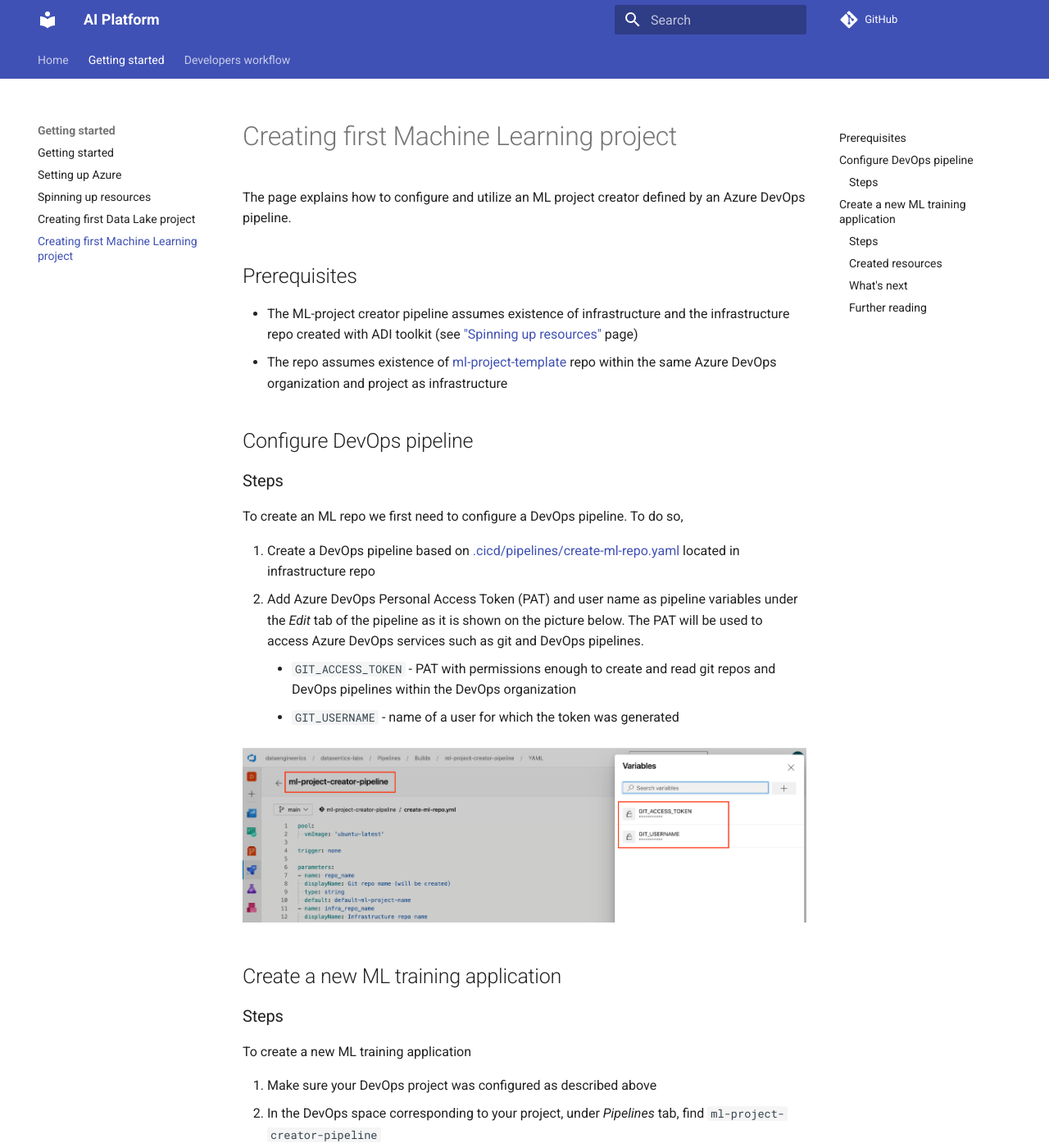
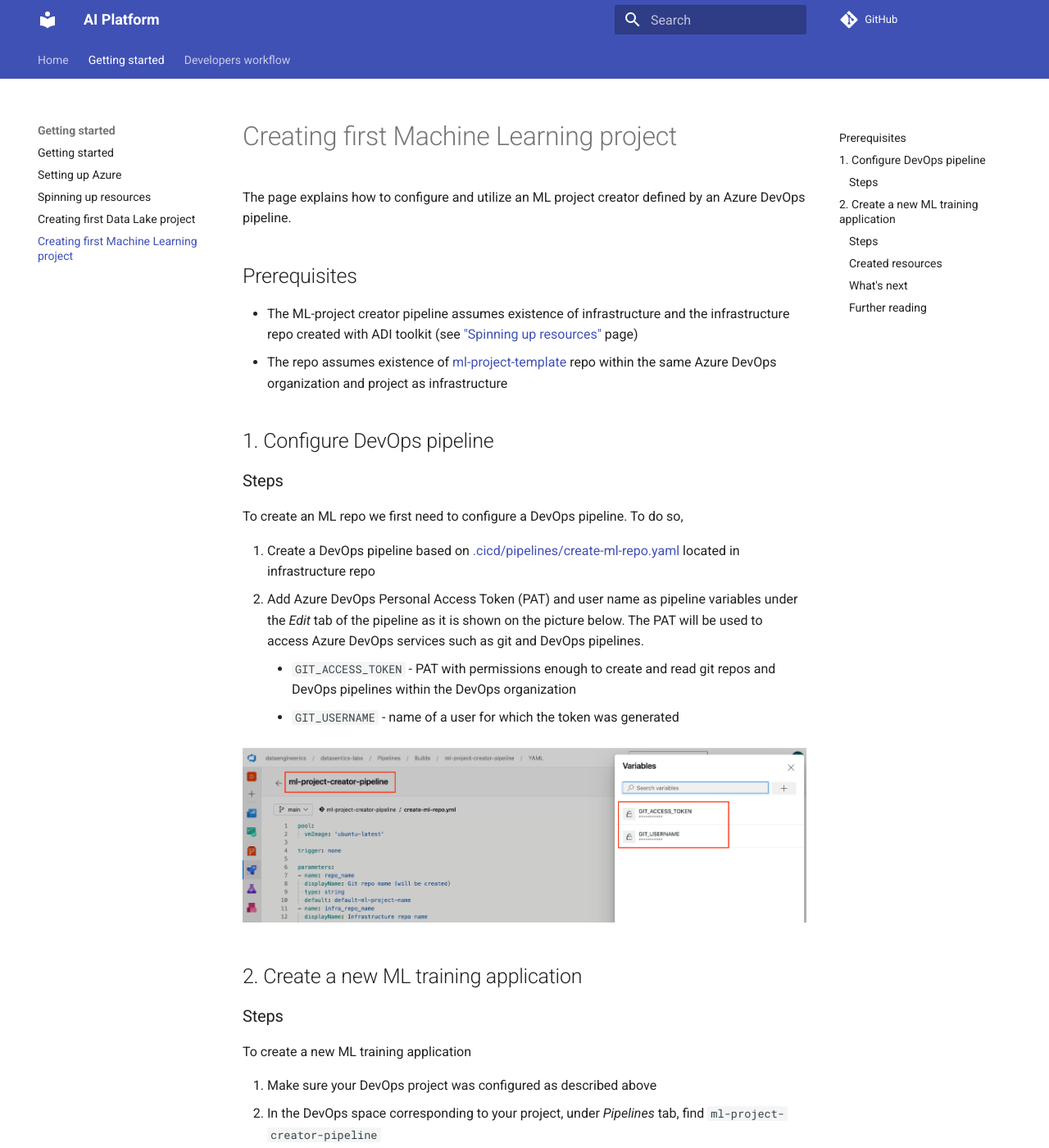
Before and after one commit to daipe-ai/platform-docs, an MkDocs documentation site: the page built from docs/getting-started/first-ml-project.md, in a window 1280 px wide and 1400 px high. Shown: the whole window at 82% size. Built offline with MkDocs 1.6.1 and Material for MkDocs 9.7.7, drawn with Linux system fonts in a browser that asks for light colours; comment, search, counter and statistics services are not loaded.

Commit message:
add numbers to titles

```diff
--- a/docs/getting-started/first-ml-project.md
+++ b/docs/getting-started/first-ml-project.md
@@ -7,7 +7,7 @@
 * The ML-project creator pipeline assumes existence of infrastructure and the infrastructure repo created with ADI toolkit (see ["Spinning up resources"](resources-setup.md) page)
 * The repo assumes existence of [ml-project-template](https://dev.azure.com/dataengineerics/datasentics-labs/_git/ml-project-template) repo within the same Azure DevOps organization and project as infrastructure
 
-## Configure DevOps pipeline
+## 1. Configure DevOps pipeline
 
 ### Steps
 
@@ -21,7 +21,7 @@
 ![](../images/mlproject_pipeline_vars.png)
 
 
-## Create a new ML training application
+## 2. Create a new ML training application
 
 ### Steps
 
```
